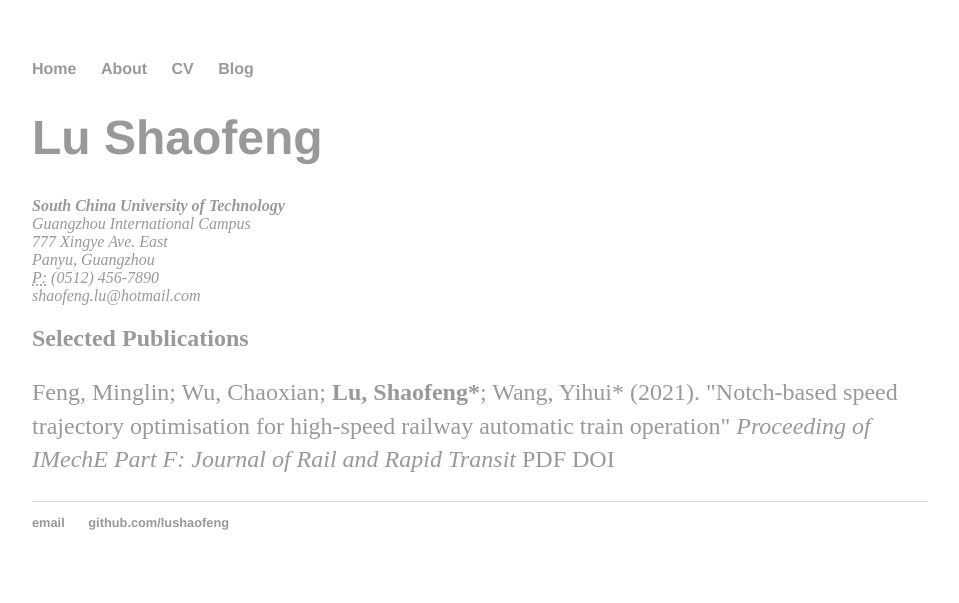
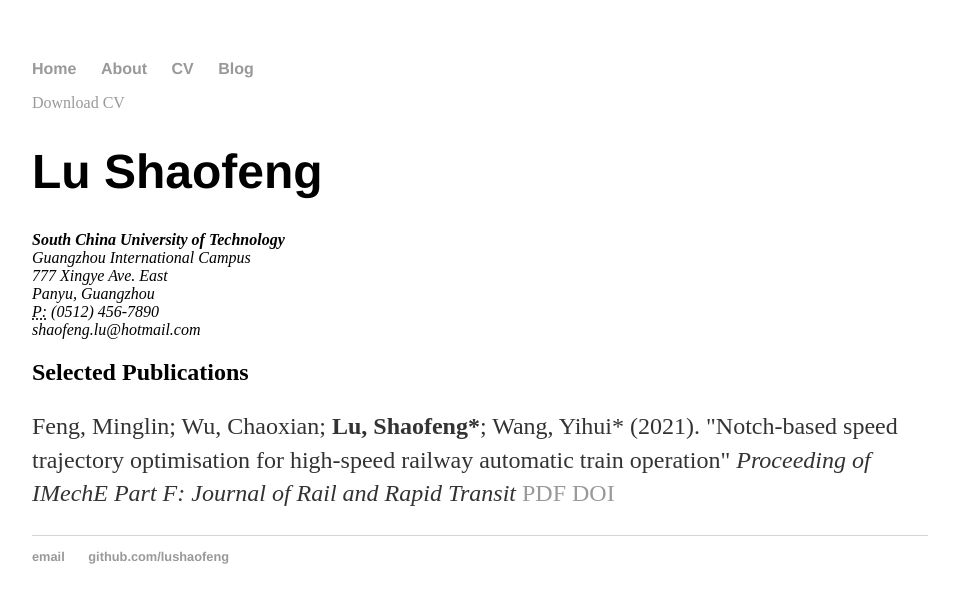
Before and after one commit to lushaofeng/lushaofeng.github.io, a Jekyll site: the page built from cv/index.html, in a window 1280 px wide. Shown: the top 603 px of the page, without its empty margins (160-1119 px from the left). Built offline with Jekyll 4.4.1, drawn with Linux system fonts in a browser that asks for light colours.

Commit message:
Update index.html

```diff
--- a/cv/index.html
+++ b/cv/index.html
@@ -4,7 +4,7 @@
 ---
 
 	<div class="cv">
-		<a href="\cv\Shaofeng Lu cv.pdf" class="download" title="Download CV as PDF" Download CV</a>
+		<a href="\cv\Shaofeng Lu cv.pdf" class="download" title="Download CV as PDF"> Download CV</a>
 					<h1>Lu Shaofeng</h1>
 					<address>
 					<strong>South China University of Technology</strong><br>
```
